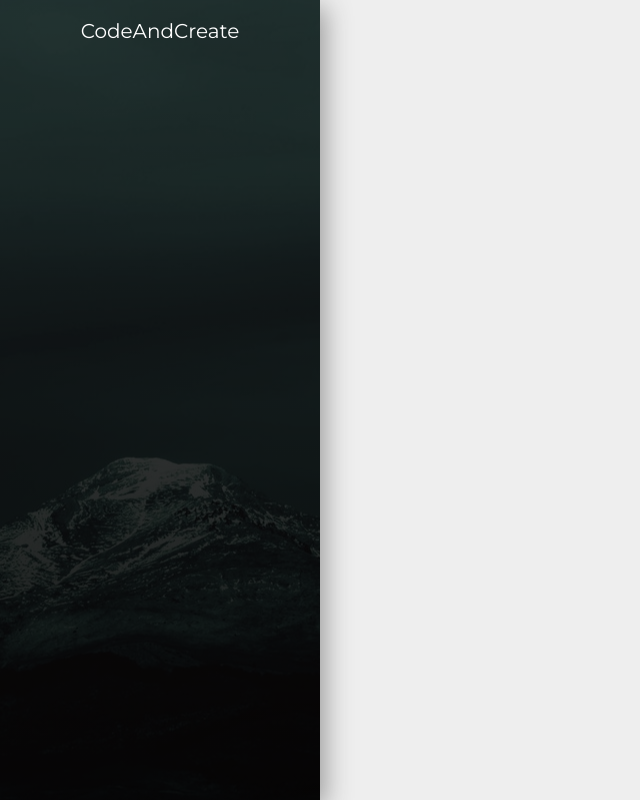
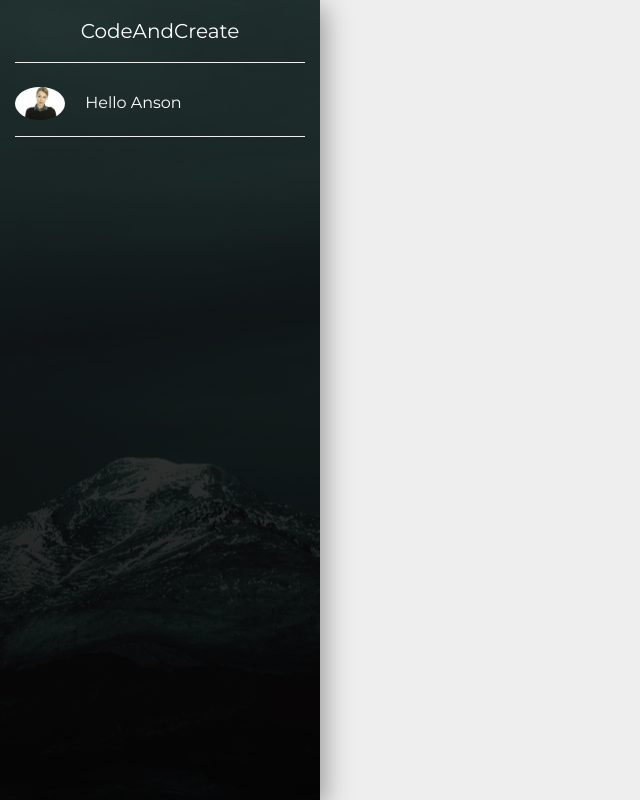
Before and after one commit to Ansonzmz/Admin-Dashboard, a plain HTML site: page index.html in a window 1280 px wide. Shown: the whole page, without its empty margins (0-640 px from the left). Drawn offline with nearby package versions, Linux system fonts and the light colour scheme.

Commit message:
nav bar job

```diff
--- a/index.html
+++ b/index.html
@@ -33,6 +33,12 @@
                         <a href="#" class="navbar-brand text-white d-block
                         mx-auto text-center py-3 mb-4 bottom-border">
                         CodeAndCreate</a>
+                        <!-- give a bottom line and padding bottom 3 -->
+                        <div class="bottom-border pb-3">
+                            <img src="images/admin.jpeg" width="50"
+                            class="rounded-circle mr-3">
+                            <a href="#" class="text-white">Hello Anson</a>
+                        </div>
                     </div>
                     <!-- end of side bar -->
 
--- a/style.css
+++ b/style.css
@@ -12,4 +12,8 @@ body {
     box-shadow: 5px 7px 25px #999;
 }
 
+.bottom-border {
+    border-bottom: 1px groove #eee;
+}
+
 /* end of side bar*/
```
